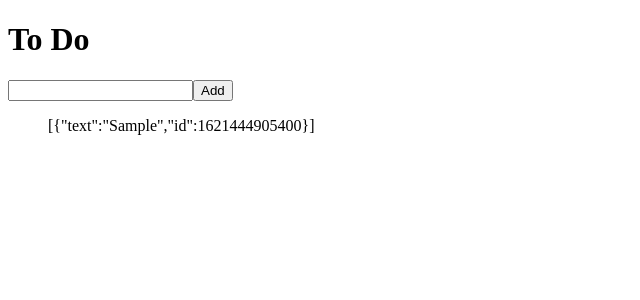
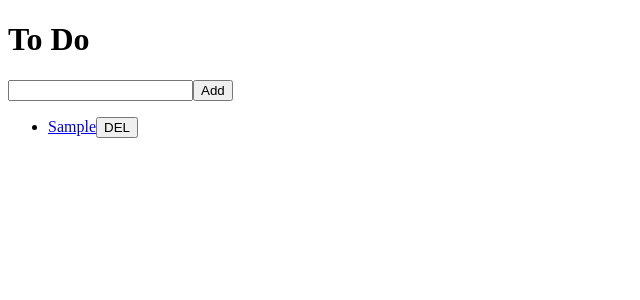
Before and after one commit to hanjy-slowturtle/vanilla-redux, a React (Create React App) app: page /#/ in a window 1280 px wide. Both pictures are taken after typing "Sample" into the empty fields and a click on the button "Add". Shown: the top 300 px of the page, without its empty margins (0-640 px from the left). Built offline with nearby package versions, Linux system fonts and the light colour scheme.

Commit message:
~ #3.6 Conclusions

```diff
--- /dev/null
+++ b/src/components/ToDo.js
@@ -0,0 +1,22 @@
+import { connect } from "react-redux";
+import { Link } from "react-router-dom";
+import { actionCreators } from "../store";
+
+function ToDo({ text, onBtnClick, id }) {
+    return (
+        <li>
+            <Link to={`/${id}`}>
+                {text}
+            </Link>
+            <button onClick={onBtnClick}>DEL</button>
+        </li>
+    );
+}
+
+function mapDispatchToProps(dispatch, ownProps) {
+    return {
+        onBtnClick: () => dispatch(actionCreators.deleteToDo(ownProps.id))
+    };
+}
+
+export default connect(null, mapDispatchToProps) (ToDo);
--- a/src/routes/Detail.js
+++ b/src/routes/Detail.js
@@ -1 +1,26 @@
-export default () => "Detail";
+import { connect } from "react-redux";
+
+function Detail({ toDo }) {
+    return (
+        <>
+            <h1>{toDo?.text}</h1>
+            <h5>Created at: {toDo?.id}</h5>
+        </>
+    );
+}
+
+function mapStateToProps(state, ownProps) {
+    const {
+        match: {
+            params: {
+                id
+            }
+        }
+    } = ownProps;
+
+    return {
+        toDo: state.find(toDo => toDo.id === parseInt(id))
+    };
+}
+
+export default connect(mapStateToProps) (Detail);
--- a/src/routes/Home.js
+++ b/src/routes/Home.js
@@ -1,5 +1,6 @@
 import { useState } from "react";
 import { connect } from "react-redux";
+import ToDo from "../components/ToDo";
 import { actionCreators } from "../store";
 
 function Home({ toDos, addToDo }) {
@@ -23,7 +24,9 @@
                 <button>Add</button>
             </form>
             <ul>
-                {JSON.stringify(toDos)}
+                {
+                    toDos.map(toDo => <ToDo {...toDo} key={toDo.id} />)
+                }
             </ul>
         </>
     );
```
